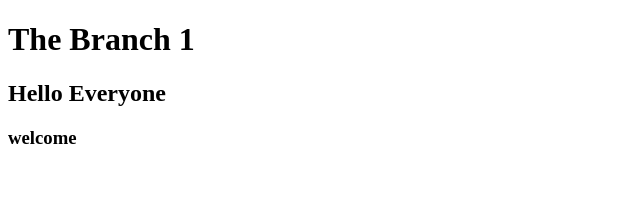
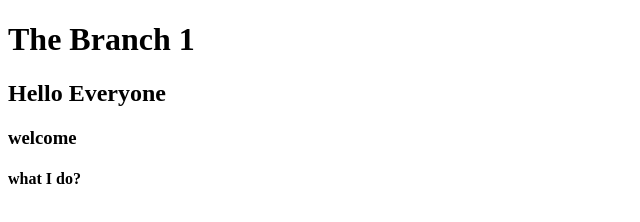
Before and after one commit to SakthivelmariArumugam/Githubemc2, a plain HTML site: page index2.html in a window 1280 px wide. Shown: the full height of the page, 0-640 px from the left. Drawn offline with Linux system fonts and the light colour scheme.

Commit message:
index2.html file is added

```diff
--- a/index2.html
+++ b/index2.html
@@ -9,5 +9,6 @@
   <h1>The Branch 1</h1>
   <h2>Hello Everyone</h2>
   <h3>welcome</h3>
+  <h4>what I do?</h4>
 </body>
 </html>
```
